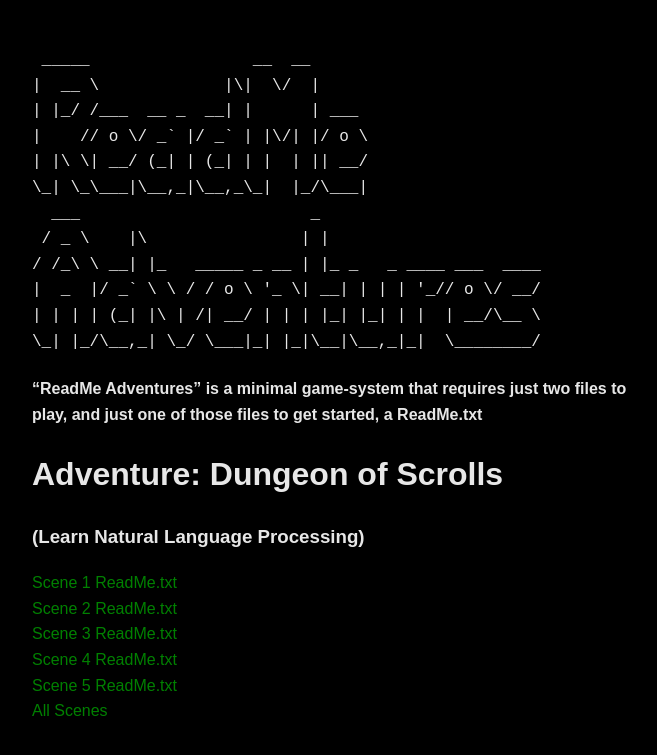
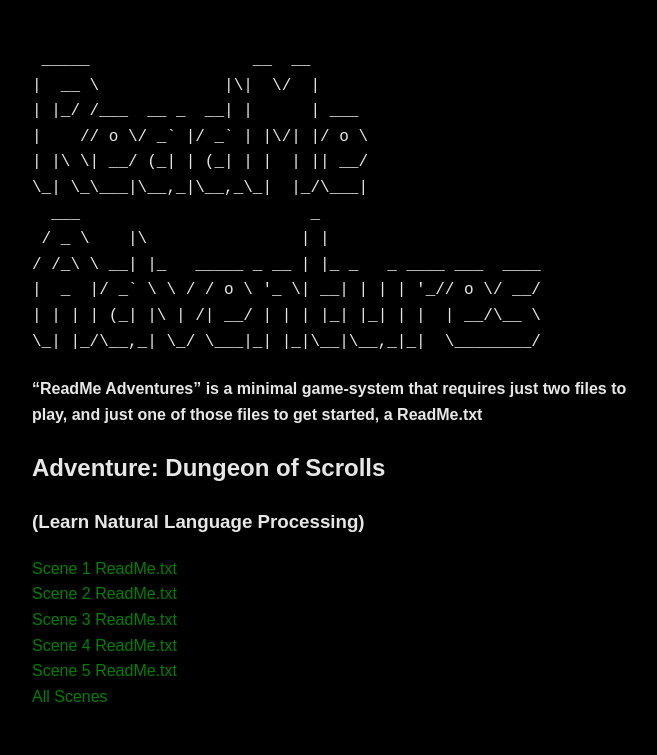
Before and after one commit to lineality/readmeadventures.github.io, a Jekyll site: the page built from index.md, in a window 1280 px wide. Shown: the top 755 px of the page, without its empty margins (296-953 px from the left). Built offline with Jekyll 4.4.1, drawn with Linux system fonts in a browser that asks for light colours; our own code applies the rules of GitHub Pages for plain Markdown files.

```diff
--- a/index.md
+++ b/index.md
@@ -19,8 +19,9 @@
 
 #### "ReadMe Adventures" is a minimal game-system that requires just two files to play,  and just one of those files to get started, a ReadMe.txt
 
-# Adventure: Dungeon of Scrolls
+## Adventure: Dungeon of Scrolls
 ### (Learn Natural Language Processing)
+
 [Scene 1 ReadMe.txt](https://raw.githubusercontent.com/lineality/ReadMe_Adventures/master/Learn_NLP__Dungeon_of_Scrolls/scene_01/ReadMe.txt)
 [Scene 2 ReadMe.txt](https://raw.githubusercontent.com/lineality/ReadMe_Adventures/master/Learn_NLP__Dungeon_of_Scrolls/scene_02/ReadMe.txt)
 [Scene 3 ReadMe.txt](https://raw.githubusercontent.com/lineality/ReadMe_Adventures/master/Learn_NLP__Dungeon_of_Scrolls/scene_03/ReadMe.txt)
```
